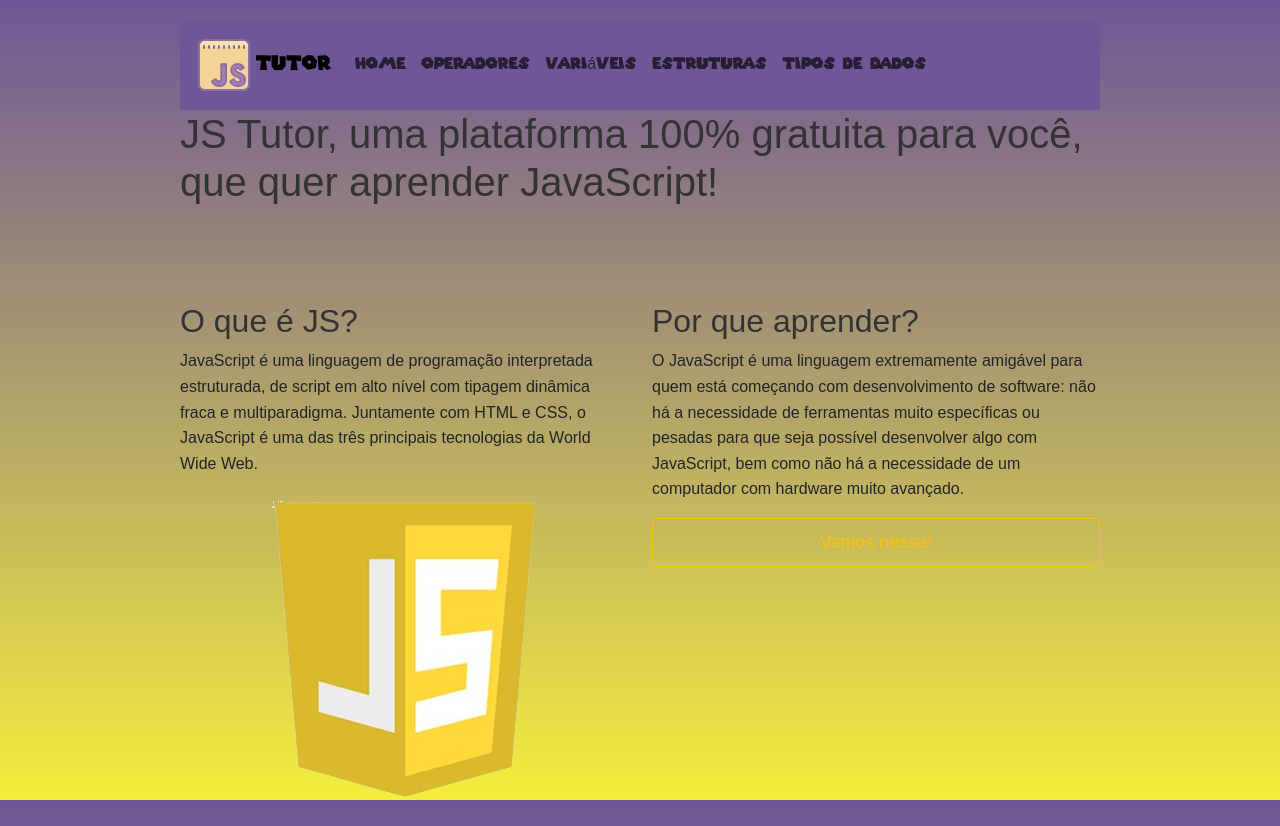
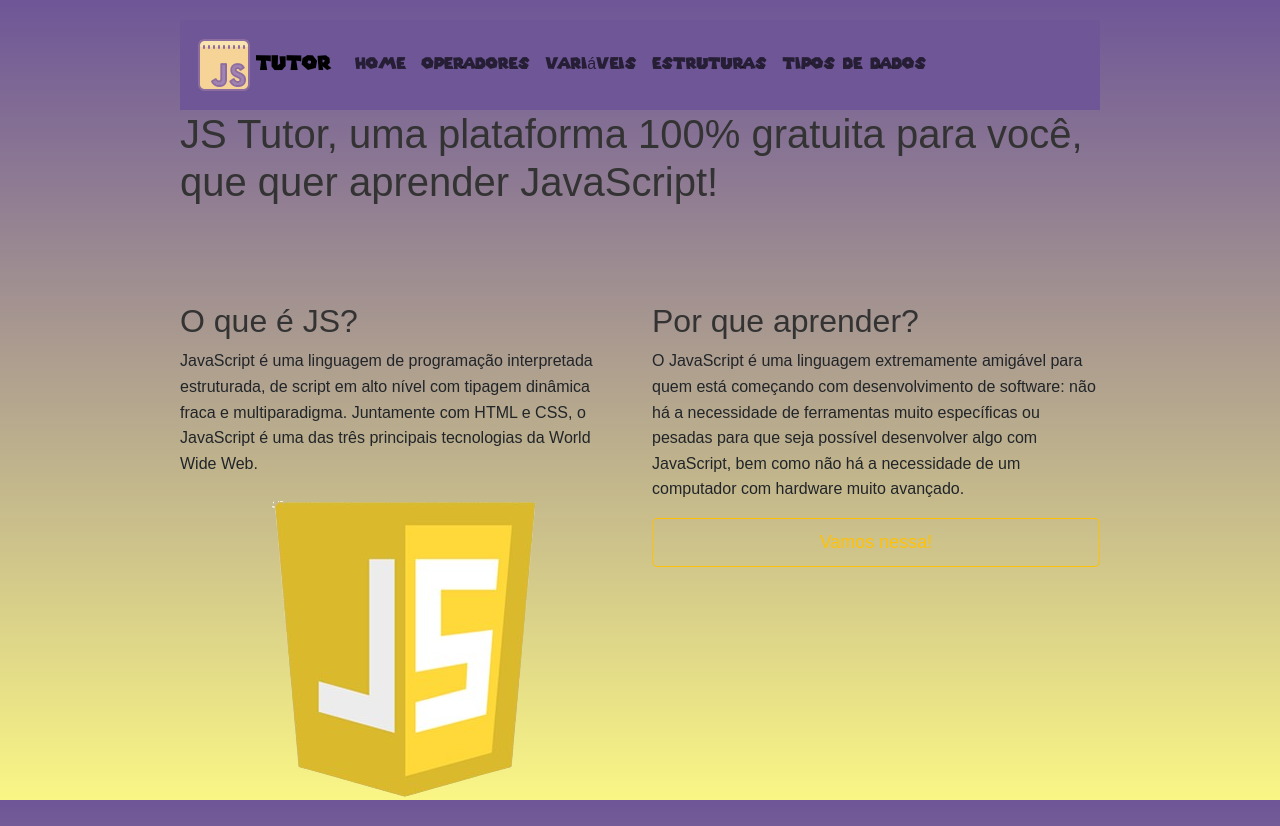
Before and after one commit to blukasavicus/JS-Tutor, a plain HTML site: page index.html in a window 1280 px wide. Drawn offline with nearby package versions, Linux system fonts and the light colour scheme.

Commit message:
Alterações 2

```diff
--- a/style.css
+++ b/style.css
@@ -1,6 +1,6 @@
 body {
     font-family: Arial, sans-serif;
-    background-image: linear-gradient(#6E5697, #f5ee3d);
+    background-image: linear-gradient(#6E5697, #faf685);
     height: 100%;
     margin: 0;
     background-repeat: no-repeat;
```
